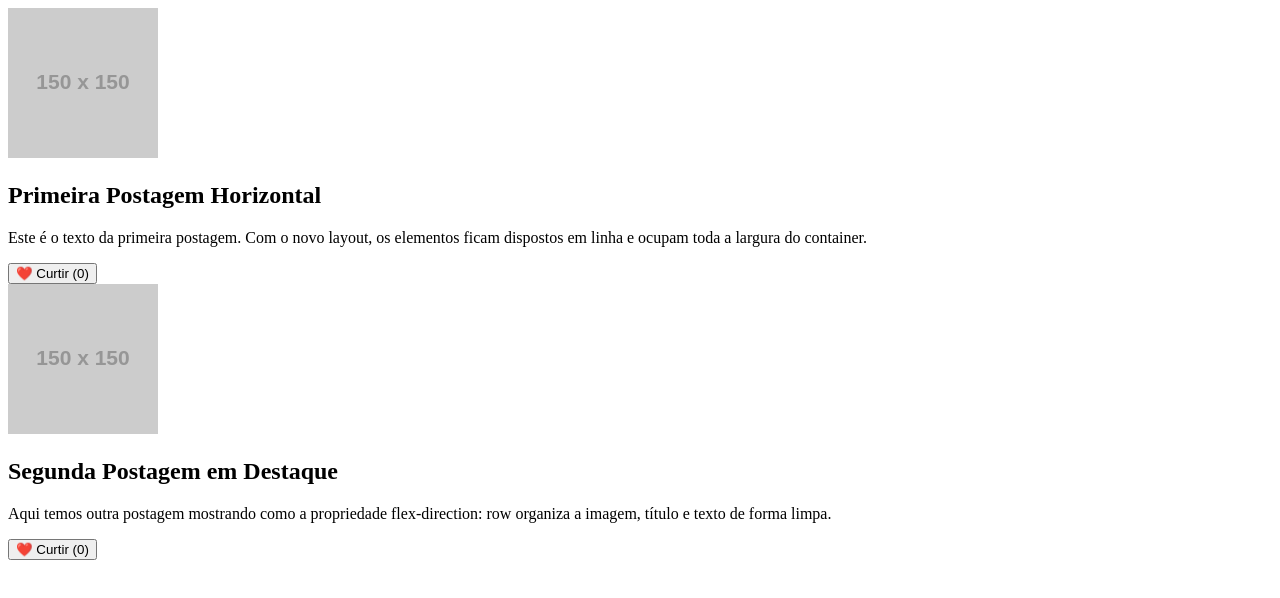
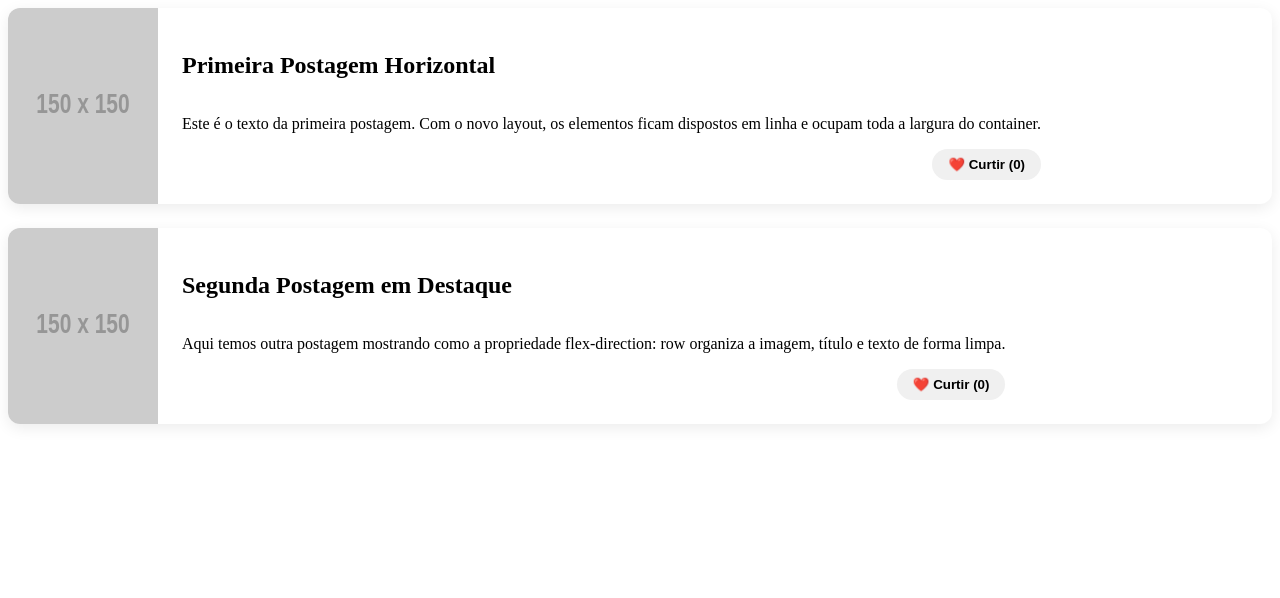
Before and after one commit to xpamela-boop/pagina-responsiva-, a plain HTML site: page index.html in a window 1280 px wide. Drawn offline with Linux system fonts and the light colour scheme; placeholder pictures from the web are drawn by us.

Commit message:
Refactor article styles for horizontal card layout

```diff
--- a/style.css
+++ b/style.css
@@ -1,16 +1,57 @@
-/* Localize o seletor do article e aplique as alterações abaixo */
+/* Card em formato de post horizontal */
 article {
-  /* Altera o alinhamento para exibir imagem, título e texto em linha */
-  flex-direction: row;
-
-  /* Faz com que cada card ocupe 100% da largura da página */
-  flex: 0 0 100%;
-  width: 100%; /* Garante o preenchimento total do container */
+  display: flex;
+  flex-direction: row; /* Exibe a imagem, o título e o texto em linha */
+  flex: 0 0 100%;       /* Ocupa 100% da largura do container */
+  width: 100%;
+  background-color: #ffffff;
+  border-radius: 12px;
+  margin-bottom: 24px;
+  box-shadow: 0 4px 15px rgba(0, 0, 0, 0.08);
+  overflow: hidden;
+  transition: transform 0.2s ease;
 }
 
-/* Exemplo de uso da propriedade align-self em um elemento interno */
-/* Escolha o elemento desejado (ex: imagem, botão, ou .card-button) */
-article img {
-  /* Modifica o alinhamento individual deste elemento em relação ao container flex */
-  align-self: flex-start; /* Opções: flex-start, flex-end, center, stretch, etc. */
+article:hover {
+  transform: translateY(-2px);
 }
+
+/* Imagem de capa */
+article .post-cover {
+  width: 320px;
+  height: 220px;
+  object-fit: cover;
+  /* align-self posicionando a imagem no início vertical do card */
+  align-self: flex-start;
+}
+
+/* Conteúdo do Card */
+.card-content {
+  padding: 24px;
+  display: flex;
+  flex-direction: column;
+  justify-content: space-between;
+}
+
+/* Badge estilizada */
+.category-badge {
+  background-color: #0070f3;
+  color: #ffffff;
+  padding: 4px 12px;
+  border-radius: 20px;
+  font-size: 0.8rem;
+  font-weight: 600;
+  /* align-self alinhando a tag à esquerda topo */
+  align-self: flex-start;
+}
+
+/* Botão de curtir com align-self para posicionamento individual */
+.like-btn {
+  background: #f0f0f0;
+  border: none;
+  padding: 8px 16px;
+  border-radius: 20px;
+  cursor: pointer;
+  font-weight: bold;
+  align-self: flex-end; /* Quebra o alinhamento padrão e vai para o canto direito */
+}
```
